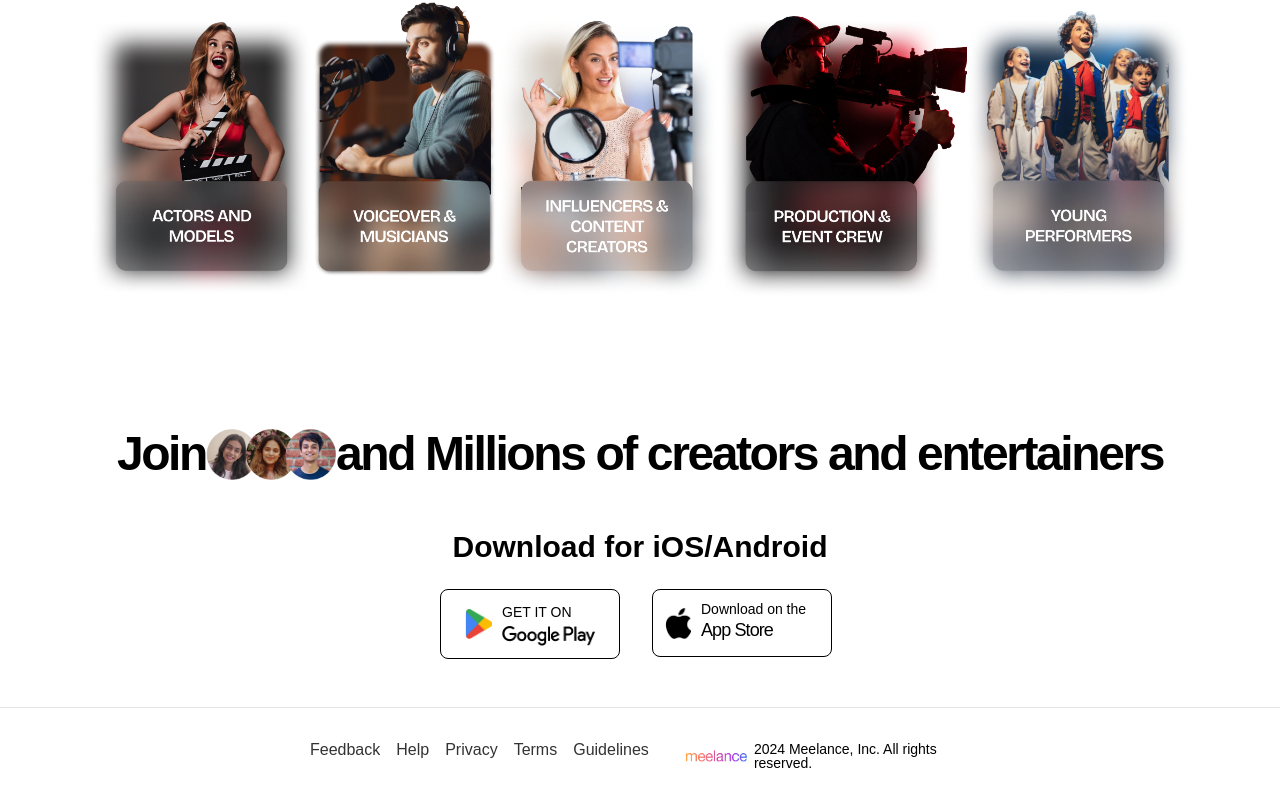
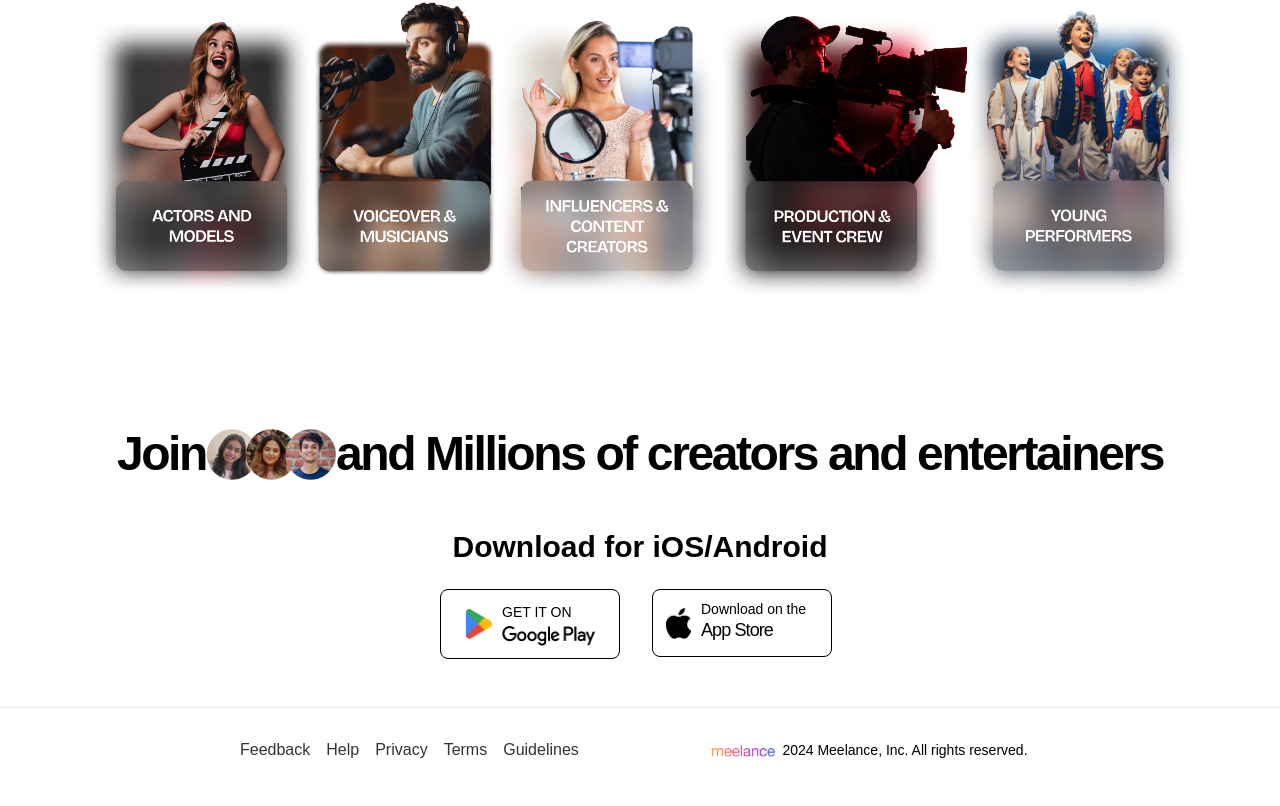
Before and after one commit to satyasahoo1994/meelance-web, a Next.js app: page /lending2 in a window 1280 px wide. Shown: the part 2221-3027 px from the top of the page. Built offline with nearby package versions, Linux system fonts and the light colour scheme; a web font is replaced by a local one.

Commit message:
footer lineup

```diff
--- a/app/lending2/Footer.js
+++ b/app/lending2/Footer.js
@@ -39,7 +39,7 @@ const Footer = () => {
   return (
     <footer
       data-layername="footer"
-      className="flex flex-col lg:flex-row gap-5 justify-between py-6 mt-12 bg-white border-t border-black border-opacity-10 max-md:mt-6 w-full lg:px-[300px]"
+      className="flex flex-col lg:flex-row gap-5 justify-between py-6 mt-12 bg-white border-t border-black border-opacity-10 max-md:mt-6 w-full lg:px-[230px]"
     >
       <div className="flex gap-4 items-start px-2.5 py-1.5 text-base text-black whitespace-nowrap max-md:flex-wrap max-md:justify-center max-md:text-sm max-md:gap-3">
         {footerLinks.map((link, index) => (
```
